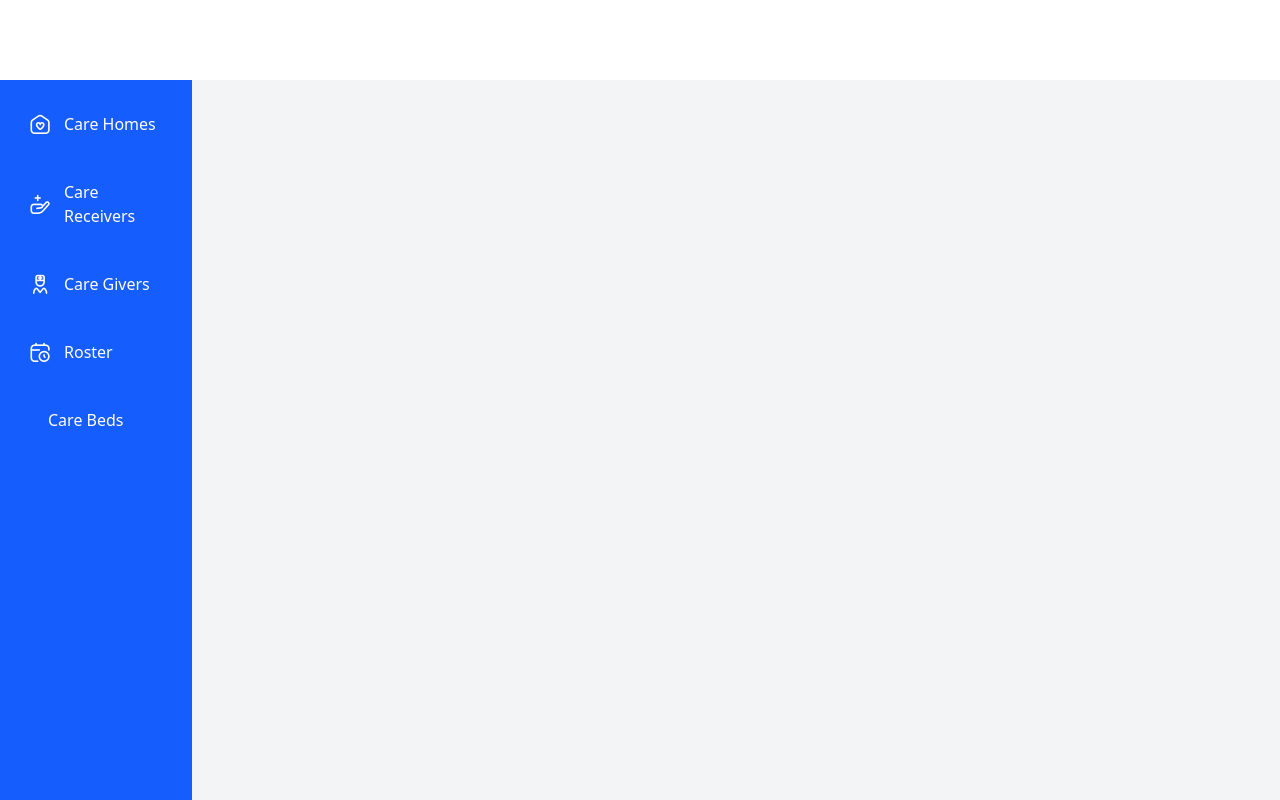
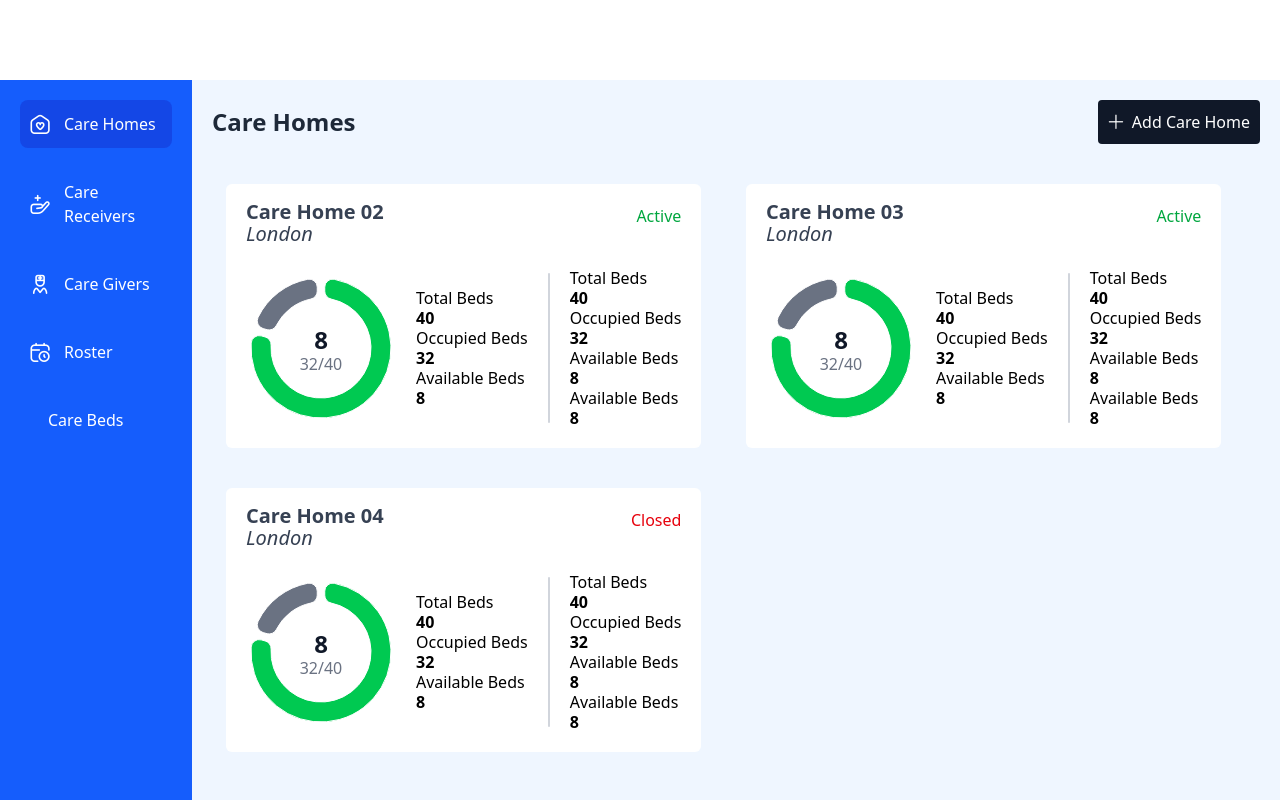
Before and after one commit to healthifyLK/UK-CareHome-Admin-Dashboard, a React (Vite) app: page /care-homes in a window 1280 px wide. Built offline with nearby package versions, Linux system fonts and the light colour scheme; some icons are missing.

Commit message:
feat: CareHome.jsx - the dedicated page for Care homes, feat: BackButton.jsx - reusable button feat: UpdateBtn - reusable button fix: Route fix

```diff
--- a/src/App.jsx
+++ b/src/App.jsx
@@ -8,6 +8,7 @@ import CareReceivers from './Pages/CareReceivers'
 import CareGivers from './Pages/CareGivers'
 import CareBeds from './Pages/CareBeds'
 import Roster from './Pages/Roster'
+import CareHome from './Pages/CareHome';
 
 function App() {
 
@@ -19,11 +20,12 @@ function App() {
 
         <div className='w-[85%] h-[90vh] bg-gray-100 absolute top-[10vh] right-0'>
           <Routes>
-            <Route path='/' element={<CareHomes />} />
+            <Route path='/care-homes' element={<CareHomes />} />
             <Route path='/care-receivers' element={<CareReceivers />} />
             <Route path='/care-givers' element={<CareGivers />} />
             <Route path='/roster' element={<Roster />} />
             <Route path='/care-beds' element={<CareBeds />} />
+            <Route path='/:id' element={<CareHome />} />
           </Routes>
         </div>
       </div>
--- /dev/null
+++ b/src/Components/BackButton.jsx
@@ -0,0 +1,11 @@
+import React from 'react'
+
+function BackButton() {
+  return (
+    <div className='bg-gray-800 p-3 rounded-full'>
+        <i class="fi fi-rr-angle-left flex text-white"></i>
+    </div>
+  )
+}
+
+export default BackButton
--- a/src/Components/CareHomeSummaryCard.jsx
+++ b/src/Components/CareHomeSummaryCard.jsx
@@ -1,6 +1,7 @@
 import React from 'react'
 import Chart from './Chart'
 import { CareHomes } from '../assets/assets'
+import { Link } from 'react-router-dom'
 
 function CareHomeSummaryCard() {
 
@@ -8,7 +9,7 @@ function CareHomeSummaryCard() {
     <div className='grid grid-cols-[repeat(auto-fill,minmax(200px,500px))] gap-y-10 gap-x-5 justify-center py-5'>
         {CareHomes.map((item, index) => {
             return(
-                <div key={index} className='flex flex-col gap-5 bg-white w-fit py-5 px-5 rounded-md cursor-pointer transition duration-200 ease-in hover:scale-[1.05]'>
+                <Link to={`care-home/${item.id}`} state={item} key={index} className='flex flex-col gap-5 bg-white w-fit py-5 px-5 rounded-md cursor-pointer transition duration-200 ease-in hover:scale-[1.05]'>
                     {/* Start of Title section*/}
                     <div className='flex justify-between'>
                         <div className='text-left text-gray-700'>
@@ -55,7 +56,7 @@ function CareHomeSummaryCard() {
                         {/* End of Final section*/}
                     </div>
                     {/* End of Details Area*/}
-                </div>
+                </Link>
             )
         })}
     </div>
--- /dev/null
+++ b/src/Components/UpdateBtn.jsx
@@ -0,0 +1,11 @@
+import React from 'react'
+
+function UpdateBtn({btn_name}) {
+  return (
+    <div>
+        <button className='text-white bg-gray-800 py-1.5 px-3 rounded-md'>Update {btn_name}</button>
+    </div>
+  )
+}
+
+export default UpdateBtn
--- /dev/null
+++ b/src/Pages/CareHome.jsx
@@ -0,0 +1,25 @@
+import React from 'react'
+import { useLocation } from 'react-router-dom'
+import { Styles } from '../Styles/Styles';
+import AddNewBts from '../Components/AddNewBts';
+import BackButton from '../Components/BackButton';
+import UpdateBtn from '../Components/UpdateBtn';
+
+function CareHome() {
+
+    const location = useLocation();
+    const userData = location.state;
+
+  return (
+    <div className={Styles.PageStyle}>
+        <div className={Styles.PageTopContainer}>
+            <BackButton/>
+            <UpdateBtn btn_name={"Care Home"}/>
+        </div>
+        <p>Care Home</p>
+        <h1>{userData?.name}</h1>
+    </div>
+  )
+}
+
+export default CareHome
--- a/src/assets/assets.js
+++ b/src/assets/assets.js
@@ -18,7 +18,7 @@ export const SideMenuItems = [
     {
         name: "Care Homes",
         icon: "fi fi-rr-home-heart",
-        path: "/"
+        path: "/care-homes"
     },
     {
         name: "Care Receivers",
@@ -46,24 +46,27 @@ export const SideMenuItems = [
 
 export const CareHomes = [
     {
-        name: "Care Home 01",
+        id: 1,
+        name: "Care Home 02",
         status: "Active",
         location: "London",
         Total_Beds: 40,
         Occupied_Beds: 32,
     },
-     {
-        name: "Care Home 01",
+    {
+        id: 2,
+        name: "Care Home 03",
         status: "Active",
         location: "London",
         Total_Beds: 40,
         Occupied_Beds: 32,
     },
-     {
-        name: "Care Home 01",
+    {
+        id: 3,
+        name: "Care Home 04",
         status: "Closed",
         location: "London",
         Total_Beds: 40,
         Occupied_Beds: 32,
-    }
+    },
 ]
```
